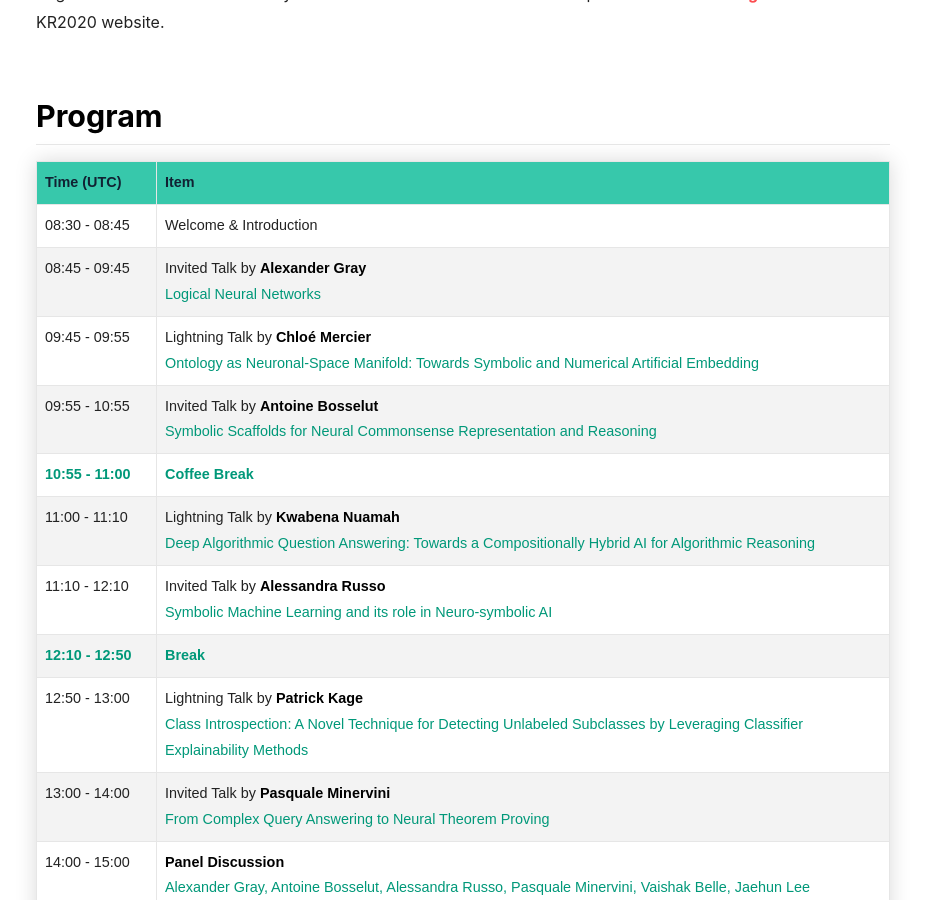
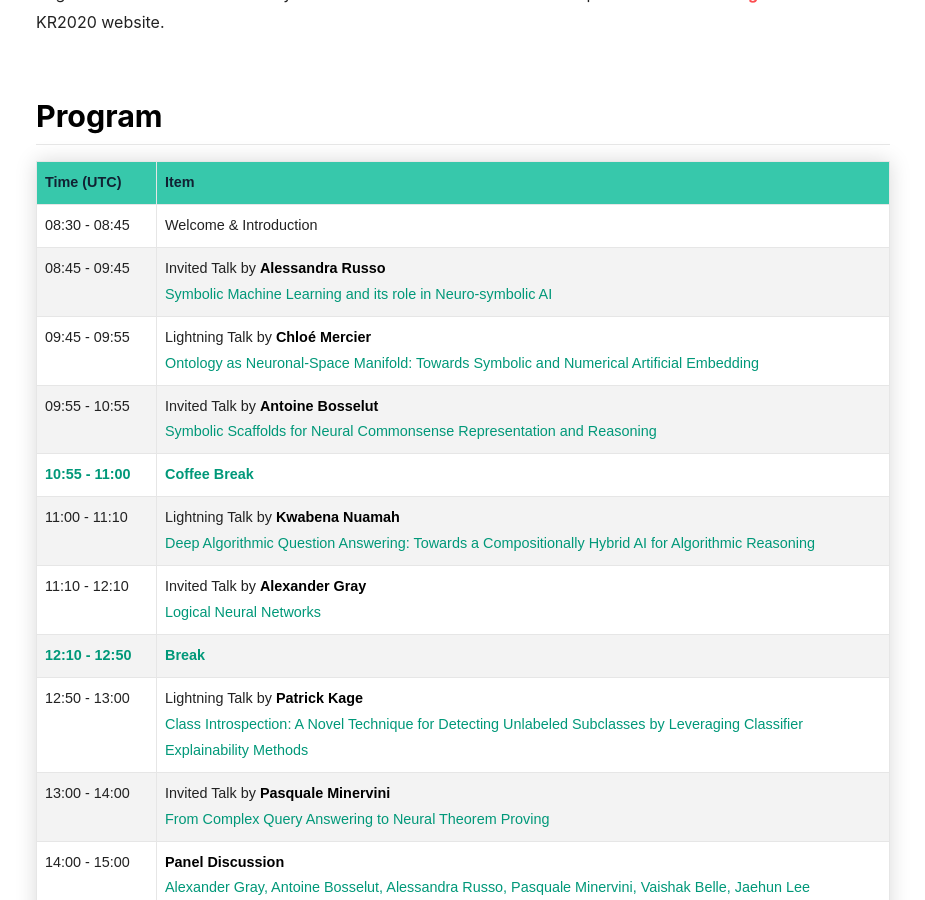
Before and after one commit to krhcai/krhcai.github.io, a Jekyll site: the page built from index.html, in a window 1280 px wide and 900 px high, scrolled down 1401 px. Shown: the whole window, without its empty margins (177-1102 px from the left). Built offline with Jekyll 4.4.1, drawn with Linux system fonts in a browser that asks for light colours; nearby versions of some CDN libraries; the list of posts is cut into pages by our own code.

Commit message:
Swapped AG and AR talks

```diff
--- a/index.html
+++ b/index.html
@@ -72,8 +72,8 @@ key: page-index
                 <tr>
                     <td>08:45 - 09:45</td>
                     <td>
-                        Invited Talk by <span class='speaker'>Alexander Gray </span>
-                        <div class="title">Logical Neural Networks</div>
+                        Invited Talk by <span class='speaker'>Alessandra Russo</span>
+                        <div class="title">Symbolic Machine Learning and its role in Neuro-symbolic AI </div>
                     </td>
                 </tr>
                 <tr>
@@ -99,8 +99,9 @@ key: page-index
                 </tr>
                 <tr>
                     <td>11:10 - 12:10</td>
-                    <td>Invited Talk by <span class='speaker'>Alessandra Russo</span>
-                        <div class="title">Symbolic Machine Learning and its role in Neuro-symbolic AI </div>
+                    <td>
+                        Invited Talk by <span class='speaker'>Alexander Gray </span>
+                        <div class="title">Logical Neural Networks</div>
                     </td>
                 </tr>
                 <tr class="active-row"><td >12:10 - 12:50</td> <td>Break </td></tr>
```
